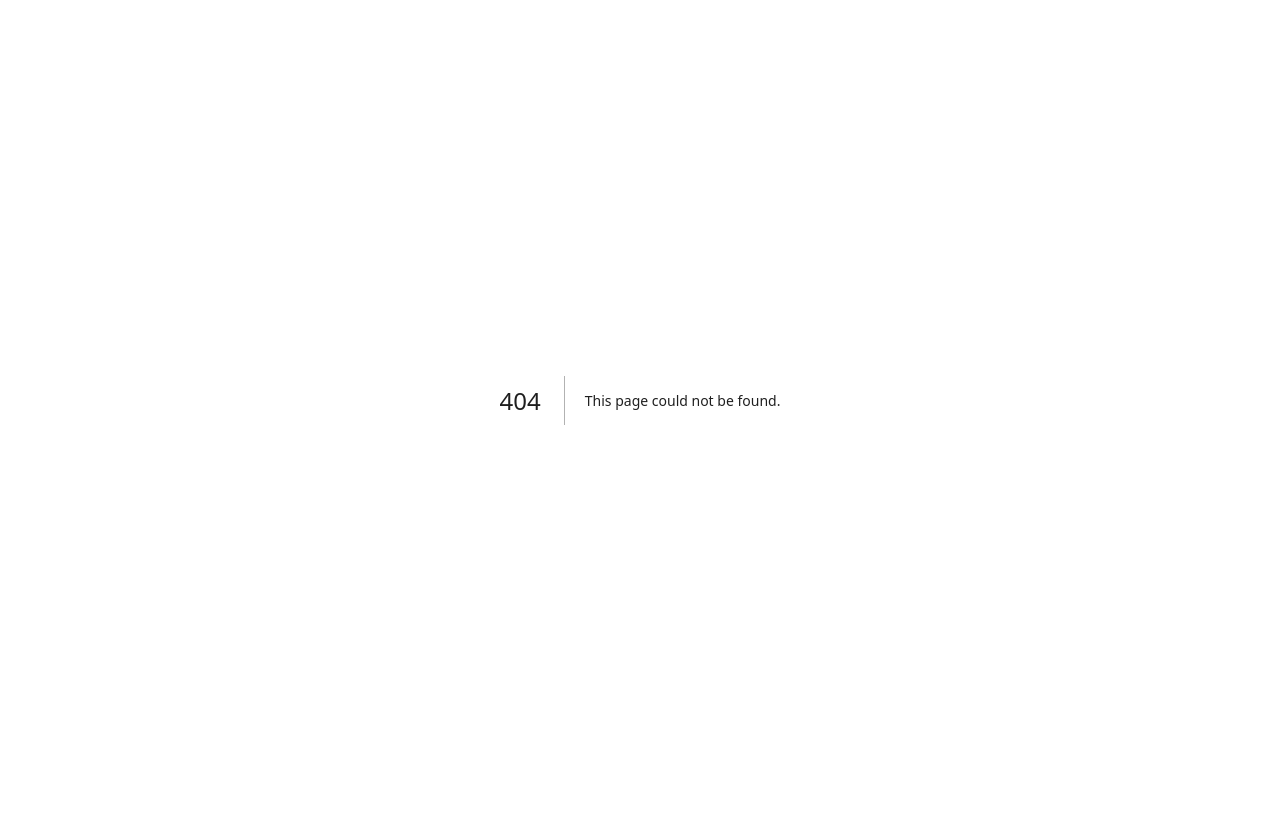
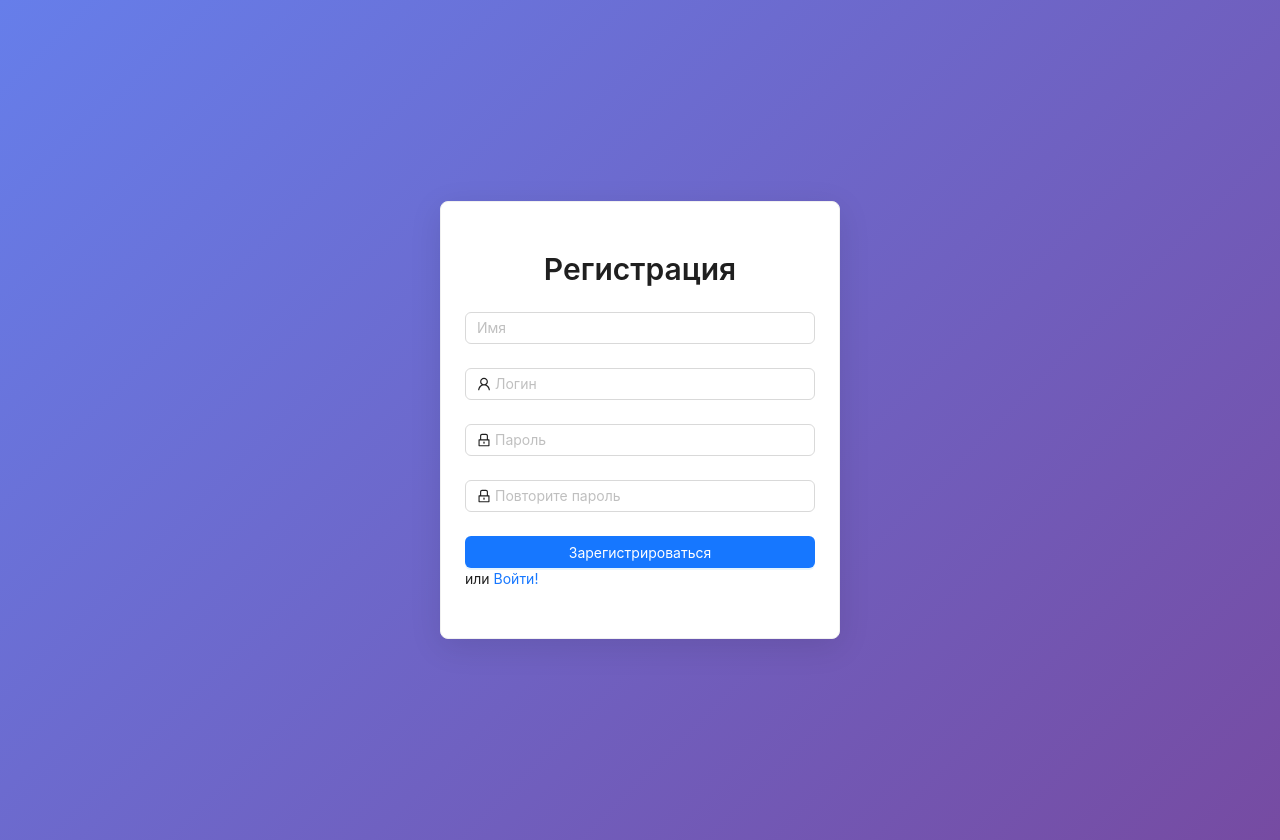
Before and after one commit to Arity-T/giga-chill, a Next.js app in the folder frontend/: page /auth/register in a window 1280 px wide. Before the commit this address had no page. Before the commit the page ends 800 px from the top, so only its background shows below. Built offline with nearby package versions, Linux system fonts and the light colour scheme; what @ant-design/nextjs-registry would draw is missing.

Commit message:
Формочка для регистрации

```diff
--- a/frontend/src/app/auth/login/page.tsx
+++ b/frontend/src/app/auth/login/page.tsx
@@ -41,7 +41,7 @@ export default function LoginForm() {
             <Button block type="primary" htmlType="submit">
               Войти
             </Button>
-            или <a href="">Зарегистрироваться!</a>
+            или <a href="/auth/register">Зарегистрироваться!</a>
           </Form.Item>
         </Form>
       </Card>
--- /dev/null
+++ b/frontend/src/app/auth/register/page.module.css
@@ -0,0 +1,19 @@
+.container {
+  min-height: 100vh;
+  display: flex;
+  align-items: center;
+  justify-content: center;
+  background: linear-gradient(135deg, #667eea 0%, #764ba2 100%);
+  padding: 20px;
+}
+
+.loginCard {
+  width: 100%;
+  max-width: 400px;
+  box-shadow: 0 8px 32px rgba(0, 0, 0, 0.1);
+}
+
+.title {
+  text-align: center;
+  margin-bottom: 24px;
+}
--- /dev/null
+++ b/frontend/src/app/auth/register/page.tsx
@@ -0,0 +1,76 @@
+'use client';
+
+import { Form, Input, Button, Card, Typography, Flex, Checkbox } from 'antd';
+import { LockOutlined, UserOutlined } from '@ant-design/icons';
+
+import styles from './page.module.css';
+
+const { Title } = Typography;
+
+export default function LoginForm() {
+  const onFinish = (values: any) => {
+    console.log('Успешная отправка:', values);
+  };
+
+  return (
+    <div className={styles.container}>
+      <Card className={styles.loginCard}>
+        <Title level={2} className={styles.title}>
+          Регистрация
+        </Title>
+        <Form
+          name="register"
+          initialValues={{ remember: true }}
+          style={{ maxWidth: 360 }}
+          onFinish={onFinish}
+        >
+          <Form.Item
+            name="name"
+            rules={[{ required: true, message: 'Введите имя!' }]}
+          >
+            <Input placeholder="Имя" />
+          </Form.Item>
+
+          <Form.Item
+            name="login"
+            rules={[{ required: true, message: 'Введите логин!' }]}
+          >
+            <Input prefix={<UserOutlined />} placeholder="Логин" />
+          </Form.Item>
+
+          <Form.Item name="password" rules={[{ required: true }]}>
+            <Input prefix={<LockOutlined />} type="password" placeholder="Пароль" />
+          </Form.Item>
+
+          {/* Field */}
+          <Form.Item
+            name="password2"
+            dependencies={['password']}
+            rules={[
+              {
+                required: true,
+              },
+              ({ getFieldValue }) => ({
+                validator(_, value) {
+                  if (!value || getFieldValue('password') === value) {
+                    return Promise.resolve();
+                  }
+                  return Promise.reject(new Error('The new password that you entered do not match!'));
+                },
+              }),
+            ]}
+          >
+            <Input prefix={<LockOutlined />} type="password" placeholder="Повторите пароль" />
+          </Form.Item>
+
+          <Form.Item>
+            <Button block type="primary" htmlType="submit">
+              Зарегистрироваться
+            </Button>
+            или <a href="/auth/login">Войти!</a>
+          </Form.Item>
+        </Form>
+      </Card>
+    </div>
+  );
+}
```
